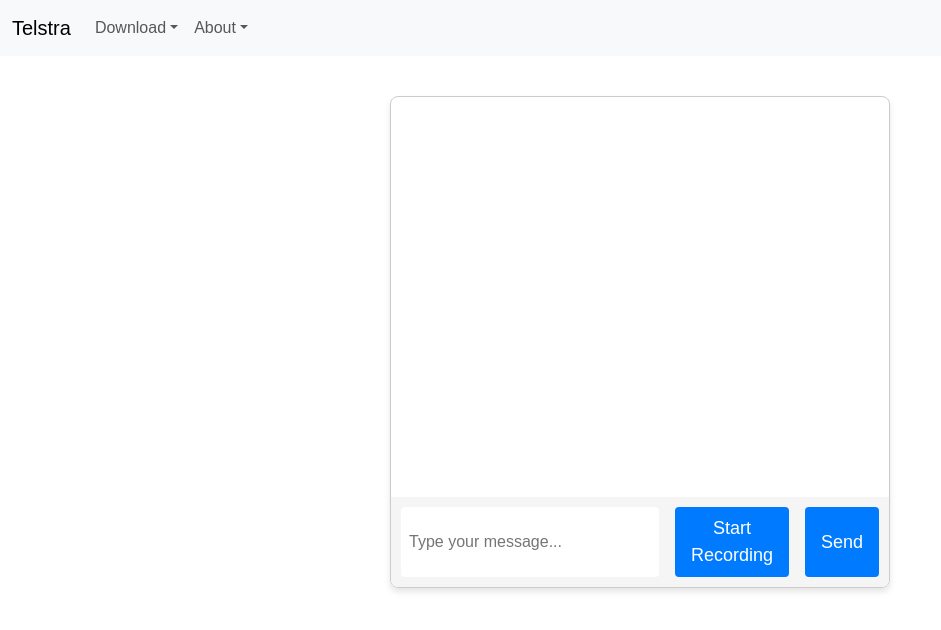
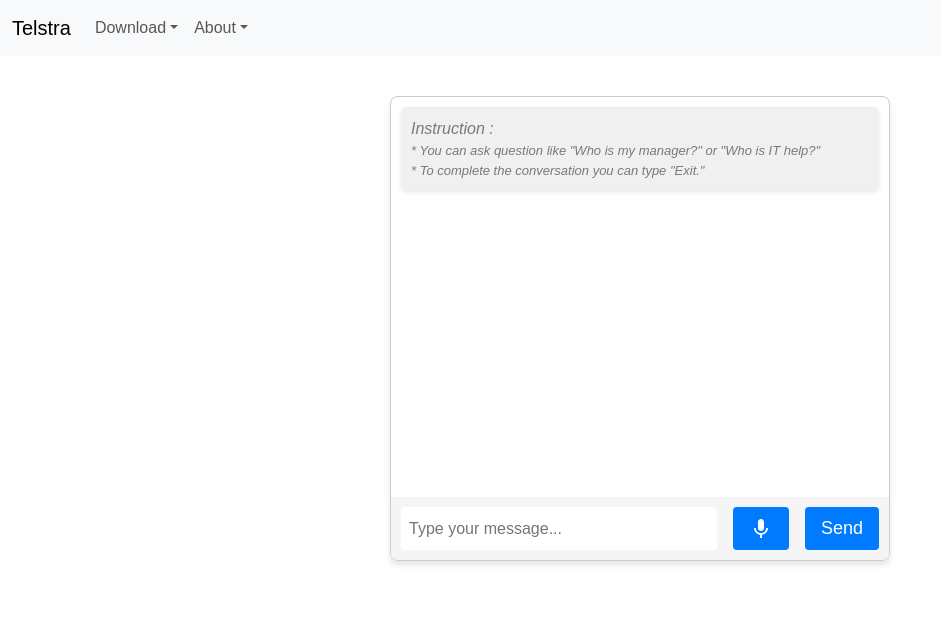
Before and after one commit to ayushpandey09/Chatbot---Frontend, a React (Create React App) app: page /chatbot in a window 1280 px wide. Shown: the top 630 px of the page, without its empty margins (0-941 px from the left). Built offline with nearby package versions, Linux system fonts and the light colour scheme.

Commit message:
UI changes

```diff
--- a/package.json
+++ b/package.json
@@ -3,6 +3,10 @@
   "version": "0.1.0",
   "private": true,
   "dependencies": {
+    "@emotion/react": "^11.11.1",
+    "@emotion/styled": "^11.11.0",
+    "@mui/icons-material": "^5.14.9",
+    "@mui/material": "^5.14.10",
     "@testing-library/jest-dom": "^5.17.0",
     "@testing-library/react": "^13.4.0",
     "@testing-library/user-event": "^13.5.0",
--- a/src/component/chatbox/Chatbox.css
+++ b/src/component/chatbox/Chatbox.css
@@ -58,3 +58,29 @@
   button:hover {
     background-color: #0056b3;
   }
+
+  /* .instruction-box {
+    background-color: #ffffff;
+    color: #403f3f;
+    border-radius: 5px;
+    padding: 10px;
+    margin-bottom: 10px;
+
+} */
+
+.instruction-box {
+  background-color: #f0f0f0;
+  color: #797979;
+  border-radius: 5px;
+  padding: 10px;
+  margin-bottom: 10px;
+  box-shadow: 0px 2px 4px rgba(0, 0, 0, 0.1);
+  font-style: italic;
+}
+
+/* Styling for the instruction text */
+.instruction-text {
+
+  color: inherit;
+  font-size: small;
+}
--- a/src/component/chatbox/Chatbox.js
+++ b/src/component/chatbox/Chatbox.js
@@ -1,15 +1,18 @@
 import React, { useState } from 'react';
 import './Chatbox.css';
 import axios from 'axios';
+import MicIcon from '@mui/icons-material/Mic';
+import MicOffIcon from '@mui/icons-material/MicOff';
+import Instruction from './Instruction';
 
 function ChatBox() {
 
   //state to store all the message - prompt and response
   const [messages, setMessages] = useState([]);
   const [newMessage, setNewMessage] = useState('');
-  //isContinued -->false for 1st promt ; True ---> for contiuation to previous question
+  //isContinued -->false for 1st promt ; True ---> for continuation to previous question
   const [isContinued, setIsContinued] = useState(false);
-  const [lastQuestion, setLastQuestion]  = useState('');
+  const [lastQuestion, setLastQuestion] = useState('');
 
   //for voice chat
   // const [transcript, setTranscript] = useState('');
@@ -51,6 +54,12 @@ function ChatBox() {
     setIsRecording(false);
   };
 
+  const handleKey = (event) => {
+    if (event.key === 'Enter' || event.keyCode === 13) {
+      handleSendMessage();
+    }
+  }
+
 
   // Function to send a user message
   //Summary - multiple API calling
@@ -61,13 +70,20 @@ function ChatBox() {
   const handleSendMessage = () => {
     if (newMessage.trim() === '') return;
     //to remove '.' from message
-    if(newMessage.includes('.')){
+    if (newMessage.includes('.')) {
       setNewMessage(newMessage.slice(0, -1));
     }
     //set userMessage and add newMessage to message array
-    const userMessage = { text: newMessage, isBot: false };
+    const userMessage = {
+      text: lastQuestion === "Enter your id number" ? "Employee ID: "
+        + newMessage : lastQuestion === "Enter your location" ? "Location: " + newMessage : newMessage, isBot: false
+    };
     setMessages((prevMessages) => [...prevMessages, userMessage]);
     setNewMessage('');
+
+    if (userMessage.text.includes('?')) {
+      userMessage.text = userMessage.text.replace(/\?/g, '');
+    }
 
     //messageBody format should match the backend api format
     const messageBody = {
@@ -76,35 +92,41 @@ function ChatBox() {
     };
 
     //check if there is a continuation in the chat or not
-        if(isContinued){
+    if (isContinued) {
       setIsContinued(false);
+      setLastQuestion("");
       let param = newMessage.trim();
       //remove "." from param
-            if(param.includes('.')){
+      if (param.includes('.')) {
         param = param.slice(0, -1);
       }
+      if (param.includes('?')) {
+        param = param.replace(/\?/g, '');
+      }
       //continuation for manager prompt
-            if(lastQuestion ==="Enter your id number"){
+      if (lastQuestion === "Enter your id number") {
+
         axios.get(`http://localhost:8080/chatbot/questionmanager/${param}`).then(
-                (response)=>{
+          (response) => {
             console.log(response.data);
-                    const {content,senderName} = response.data;
+            const { content, senderName } = response.data;
             // botResponse = content;
             const botMessage = { text: content, isBot: true };
             setMessages((prevMessages) => [...prevMessages, botMessage]);
           }
         )
           .catch(
-                (error)=>{
+            (error) => {
               console.log(error)
             }
           )
         //on the basis of last question next api will call
-            }else if(lastQuestion === "Enter your location"){
+      } else if (lastQuestion === "Enter your location") {
+
         axios.get(`http://localhost:8080/chatbot/questionithelp/${param}`).then(
-                    (response)=>{
+          (response) => {
             console.log(response.data);
-                        const {content,senderName} = response.data;
+            const { content, senderName } = response.data;
             // botResponse = content;
             const botMessage = { text: content, isBot: true };
             setMessages((prevMessages) => [...prevMessages, botMessage]);
@@ -112,22 +134,22 @@ function ChatBox() {
           }
         )
           .catch(
-                    (error)=>{
+            (error) => {
               console.log(error)
             }
           )
-            }else if(lastQuestion === "Confirm if you want to exit"){
-              if(userMessage.text.toLowerCase().includes("yes")) {
+      } else if (lastQuestion === "Confirm if you want to exit") {
+        if (userMessage.text.toLowerCase().includes("yes")) {
           const email = localStorage.getItem('user_email');
-              console.log("user email obtained: "+email);
+          console.log("user email obtained: " + email);
           axios.get(`http://localhost:8080/chatbot/chattranscript/${email}`).then(
-                    (response)=>{
+            (response) => {
               const botMessage = { text: response.data, isBot: true };
               setMessages((prevMessages) => [...prevMessages, botMessage]);
             }
           )
             .catch(
-                    (error)=>{
+              (error) => {
                 console.log(error)
               }
             )
@@ -135,21 +157,21 @@ function ChatBox() {
       }
     }
     //post request for initiating chat
-        if(!isContinued){
-        axios.post('http://localhost:8080/chatbot/question',messageBody, {
+    if (!isContinued) {
+      axios.post('http://localhost:8080/chatbot/question', messageBody, {
         headers: {
           'Content-Type': 'application/json',
         },
       }
       ).then(
-            (response)=>{
+        (response) => {
           console.log(response.data);
           //Get request for getting the response back
           axios.get('http://localhost:8080/chatbot/questionresponse').then(
-                    (response)=>{
+            (response) => {
               console.log(response.data);
               //destructoring response.data or fetching (message) content from response
-                        const {content} = response.data;
+              const { content } = response.data;
 
               //binding the response of the bot
               const botMessage = { text: content, isBot: true };
@@ -157,15 +179,14 @@ function ChatBox() {
               setMessages((prevMessages) => [...prevMessages, botMessage]);
 
               //if bot doesn't reconise the prompt it will return null to complete the sequence
-                    if(content === "Sorry... not able to get your prompt")
-                    {
+              if (content === "Sorry... not able to get your prompt") {
                 return;
               }
               //if bot recognise the prompt then it will ask for another input and to get another input
               //isContinue must be true
               setIsContinued(true);
               setLastQuestion(content);
-                    return ;
+              return;
               //for continuity code will continue from handleSentMessage
             }
           )
@@ -182,26 +203,35 @@ function ChatBox() {
   return (
     <div className="chat-box">
       <div className="chat-messages">
-        {messages.map((message, index) => (
+
+
+        {
+          messages.length === 0 ? (<Instruction/>) :
+            (
+              messages.map((message, index) => (
                 <div
                   key={index}
                   className={`message ${message.isBot ? 'bot' : 'user'}`}
                 >
                   {message.text}
                 </div>
-        ))}
+              ))
+            )
+        }
+
+
       </div>
       <div className="input-container">
         <input
           type="text"
           placeholder="Type your message..."
           value={newMessage}
-          onChange={(e) => setNewMessage(e.target.value.toLowerCase)}
+          onChange={(e) => setNewMessage(e.target.value)}
         />
-         <button className ="mx-3" onClick={isRecording ? handleStopRecording : handleStartRecording}>
-        {isRecording ? 'Stop Recording' : 'Start Recording'}
+        <button className="mx-3" onClick={isRecording ? handleStopRecording : handleStartRecording}>
+          {isRecording ? <MicOffIcon /> : <MicIcon />}
         </button>
-        <button onClick={handleSendMessage}>Send</button>
+        <button onClick={handleSendMessage} onKeyPress={handleKey}>Send</button>
       </div>
     </div>
   );
--- /dev/null
+++ b/src/component/chatbox/Instruction.js
@@ -0,0 +1,14 @@
+import React from 'react'
+import './Chatbox.css';
+
+function Instruction() {
+  return (
+    <div className='instruction-box'>
+    Instruction :
+     <p className='instruction-text'>* You can ask question like "Who is my manager?" or "Who is IT help?"</p>
+     <p className='instruction-text'>* To complete the conversation you can type "Exit."</p>
+  </div>
+  )
+}
+
+export default Instruction
```
Also changed, not shown: 1 other file (tests, documents, lock files or other folders). Lines whose indentation alone changed are shown as unchanged.
